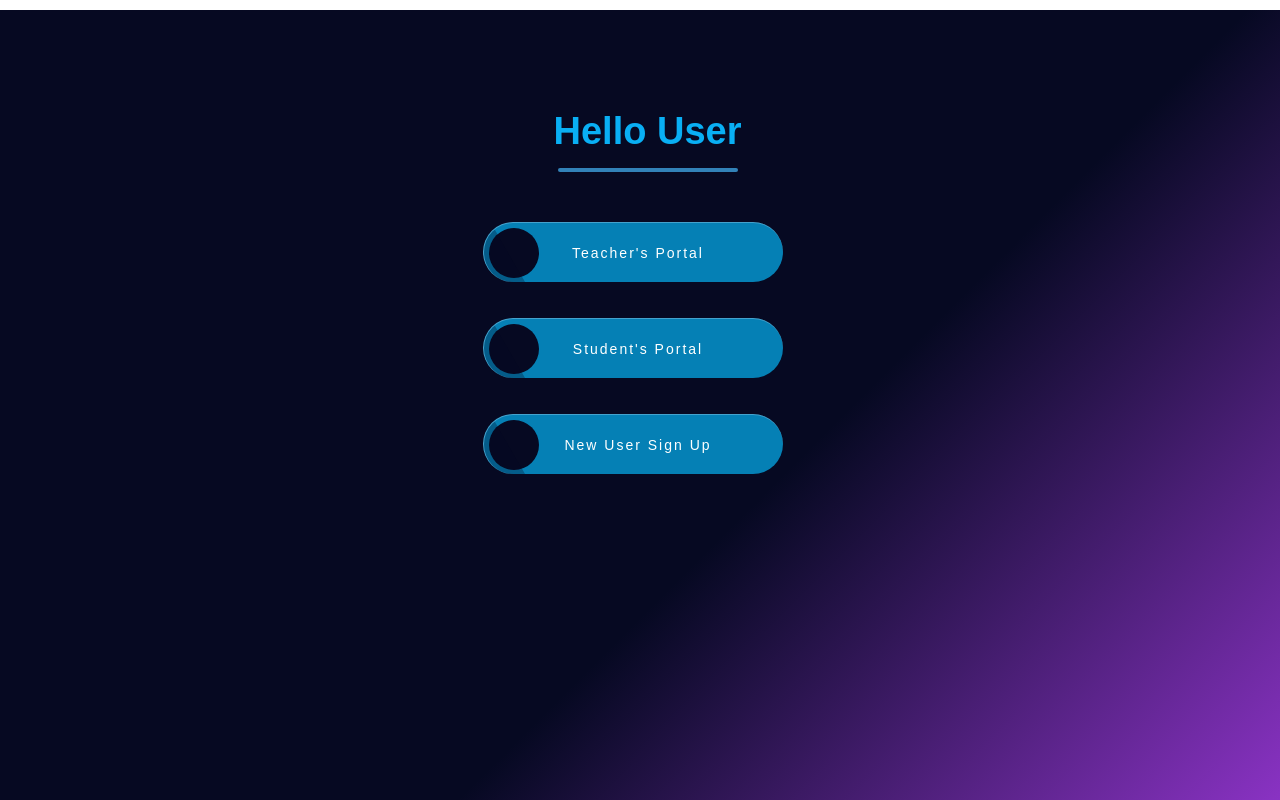
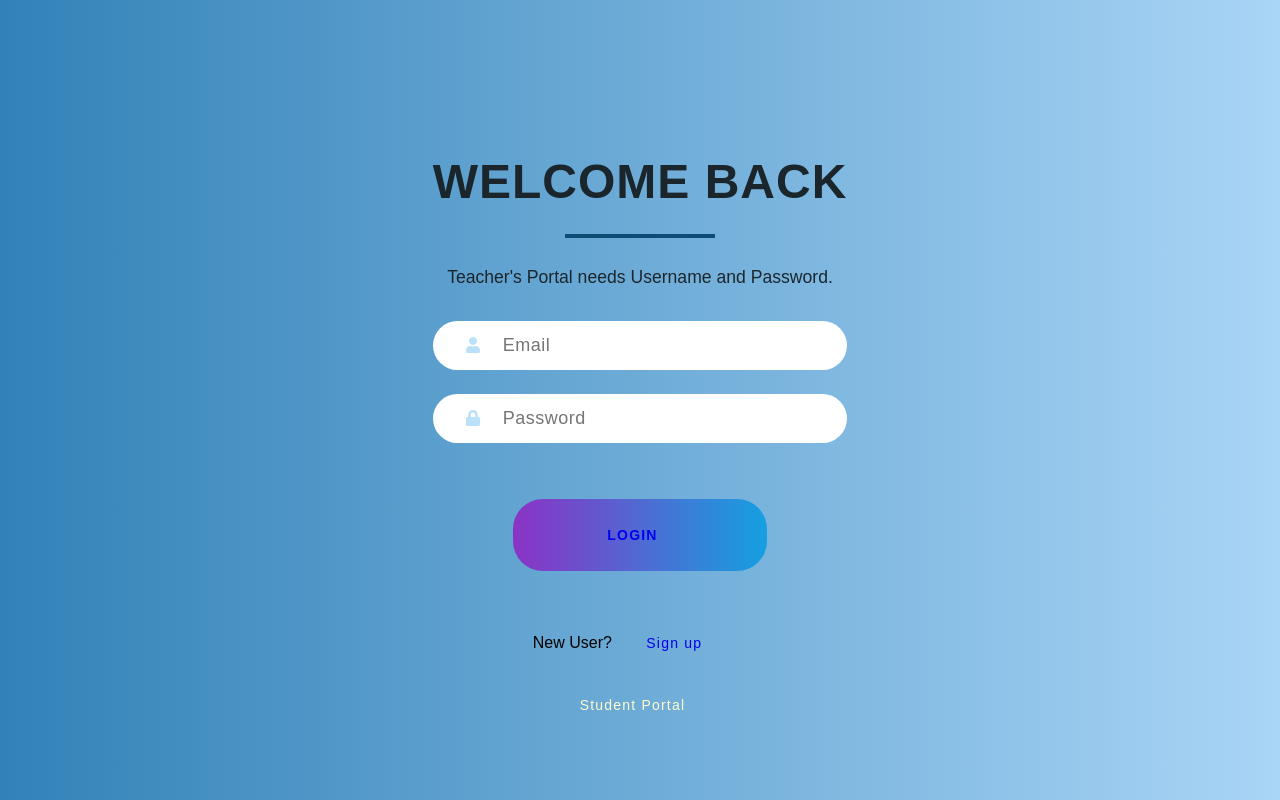
Before and after one commit to maskboyAvi/Attendance-Assistant-, a React (Create React App) app in the folder frontend/: page / in a window 1280 px wide. Shown: the top 800 px of the page. Built offline with nearby package versions, Linux system fonts and the light colour scheme.

Commit message:
Made Teachers portal

```diff
--- a/frontend/src/App.js
+++ b/frontend/src/App.js
@@ -4,6 +4,7 @@ import About2 from './components/About2';
 import Contact from './components/Contact';
 import Footer from './components/Footer';
 import Home from './components/Home';
+import Login from './components/Login';
 import Nav from './components/Nav';
 import Portals from './components/Portals';
 import Gallery from './components/gallery';
@@ -14,7 +15,8 @@ function App() {
     {/* <Nav /> */}
     {/* <About2 /> */}
      {/* <Gallery /> */}
-     <Portals />
+     {/* <Portals /> */}
+     <Login />
     {/* <Home /> */}
     {/* <Contact /> */}
     {/* <About /> */}
--- /dev/null
+++ b/frontend/src/components/Login.css
@@ -0,0 +1,123 @@
+.bdy-login{
+    /* margin: 100px 520px; */
+    padding: 1.6rem 2.4rem;
+    display: flex;
+    /* width: 100vw; */
+    height: 100vh;
+    background-image: linear-gradient(to right, #3282b8,#a9d5f6);
+}
+
+.main-login {
+    height: 100%;
+    width: 100%;
+    display: flex;
+    justify-content: center;
+    align-items: center;
+}
+
+.login-container-login {
+    max-width: 450px;
+    display: flex;
+    flex-direction: column;
+    align-items: center;
+}
+
+.title-login {
+    text-transform: uppercase;
+    font-size: 3em;
+    font-weight: bold;
+    text-align: center;
+    letter-spacing: 1px;
+    color: #1b262c;
+}
+
+.S_login-login{
+    color: lemonchiffon;
+}
+
+.separator-login {
+    width: 150px;
+    height: 4px;
+    background-color: #0f4c75;
+    margin: 25px;
+    /* #843bc7 */
+}
+
+.welcome-message-login {
+    text-align: center;
+    font-size: 1.1em;
+    line-height: 28px;
+    margin-bottom: 30px;
+    color: #1b262c;
+}
+
+.login-form-login {
+    width: 100%;
+    display: flex;
+    flex-direction: column;
+}
+
+.form-control-login {
+    width: 100%;
+    position: relative;
+    margin-bottom: 24px;
+}
+
+.form-control-login> input,button {
+    border: none;
+    outline: none;
+    color: #1b262c;
+    border-radius: 30px;
+    font-size: 18px;
+}
+
+.form-control-login >input {
+    width: 100%;
+    background: #fff;
+    color: #1b262c;
+    letter-spacing: 0.5px;
+    padding: 14px 70px;
+}
+
+.icon-login {
+    position: absolute;
+    left: 32px;
+    top: 50%;
+    transform: translateY(-50%);
+    color: #bbe1fa;
+    transition: color 0.4s;
+}
+
+input:focus ~ .icon-login {
+    color: #843bc7;
+}
+
+button.submit-login {
+    color: #fff;
+    padding: 14px 64px;
+    margin: 32px auto;
+    text-transform: uppercase;
+    letter-spacing: 2px;
+    font-weight: bold;
+    background-image: linear-gradient(to right, #8b33c5, #15a0e1);
+    cursor: pointer;
+    transition: opacity 0.4s;
+}
+
+button.submit-login:hover {
+    opacity: 0.7;
+}
+
+/* ----  Responsiveness   ----  */
+/* @media (max-width: 780px) {
+
+    body {
+        display: flex;
+        justify-content: center;
+        align-items: center;
+    }
+
+    .side {
+        display: none;
+    }
+} */
--- /dev/null
+++ b/frontend/src/components/Login.js
@@ -0,0 +1,109 @@
+import React, { useState } from 'react';
+import { FaUser, FaLock } from 'react-icons/fa';
+import './Login.css'
+
+function Login() {
+  const [email, setEmail] = useState('');
+  const [password, setPassword] = useState('');
+  const [emailError, setEmailError] = useState('');
+  const [passwordError, setPasswordError] = useState('');
+
+  const handleEmailChange = (event) => {
+    setEmail(event.target.value);
+  };
+
+  const handlePasswordChange = (event) => {
+    setPassword(event.target.value);
+  };
+
+  const handleSubmit = (event) => {
+    event.preventDefault();
+    if (validateEmail() && validatePassword()) {
+      // Redirect the user to the dashboard page wherever attendance is being taken
+    }
+  };
+
+  const validateEmail = () => {
+    if (!email) {
+      setEmailError('Enter your Email');
+      return false;
+    } else if (
+      !/^(([^<>()\[\]\\.,;:\s@"]+(\.[^<>()\[\]\\.,;:\s@"]+)*)|(".+"))@((\[[0-9]{1,3}\.[0-9]{1,3}\.[0-9]{1,3}\.[0-9]{1,3}])|(([a-zA-Z\-0-9]+\.)+[a-zA-Z]{2,}))$/.test(
+        email
+      )
+    ) {
+      setEmailError('Please provide a valid email address');
+      return false;
+    }
+    setEmailError('');
+    return true;
+  };
+
+  const validatePassword = () => {
+    if (!password) {
+      setPasswordError('Enter your Password');
+      return false;
+    } else if (password.length < 6) {
+      setPasswordError('Password must be at least 6 characters');
+      return false;
+    } else if (password.length > 12) {
+      setPasswordError('Password should be less than 12 characters');
+      return false;
+    }
+    setPasswordError('');
+    return true;
+  };
+
+  return (
+    <div className='bdy-login'>
+    <section className="main-login">
+      <div className="login-container-login">
+        <p className="title-login">Welcome back</p>
+        <div className="separator-login"></div>
+        <p className="welcome-message-login">Teacher's Portal needs Username and Password.</p>
+        <form className="login-form-login" onSubmit={handleSubmit}>
+          <div className="form-control-login">
+            <input
+              type="text"
+              id="email"
+              placeholder="Email"
+              value={email}
+              onChange={handleEmailChange}
+            />
+            <FaUser className="icon-login" />
+          </div>
+          {emailError && <p className="error-login">{emailError}</p>}
+          <div className="form-control-login">
+            <input
+              type="password"
+              id="psd"
+              placeholder="Password"
+              value={password}
+              onChange={handlePasswordChange}
+            />
+            <FaLock className="icon-login" />
+          </div>
+          {passwordError && <p className="error-login">{passwordError}</p>}
+          <button type="submit" className="submit-login">
+            <a href="./hpt.html" target="_blank" rel="noopener noreferrer">
+              Login
+            </a>
+          </button>
+          <br />
+        </form>
+        <p className="signup-login">
+          New User? <a href="./Signup.html">Sign up</a>
+        </p>
+        <br />
+        <p className="link-login">
+          <a className="S_login-login" href="./S_login.html">
+            Student Portal
+          </a>
+        </p>
+      </div>
+    </section>
+    </div>
+  );
+}
+
+export default Login;
```
Also changed, not shown: frontend/src/components/SignUp.js (+9 -0 lines), 1 other file (tests, documents, lock files or other folders).
